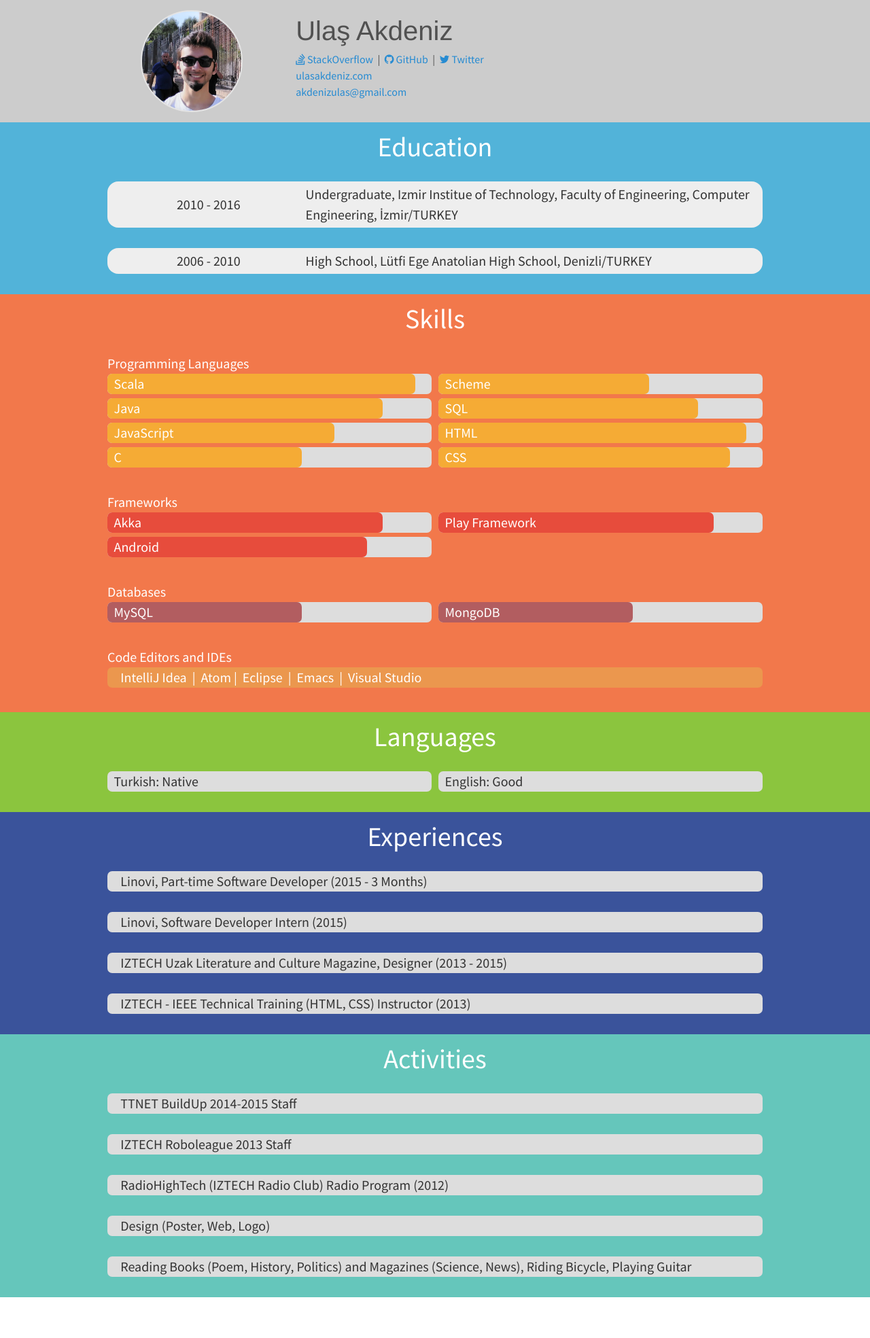
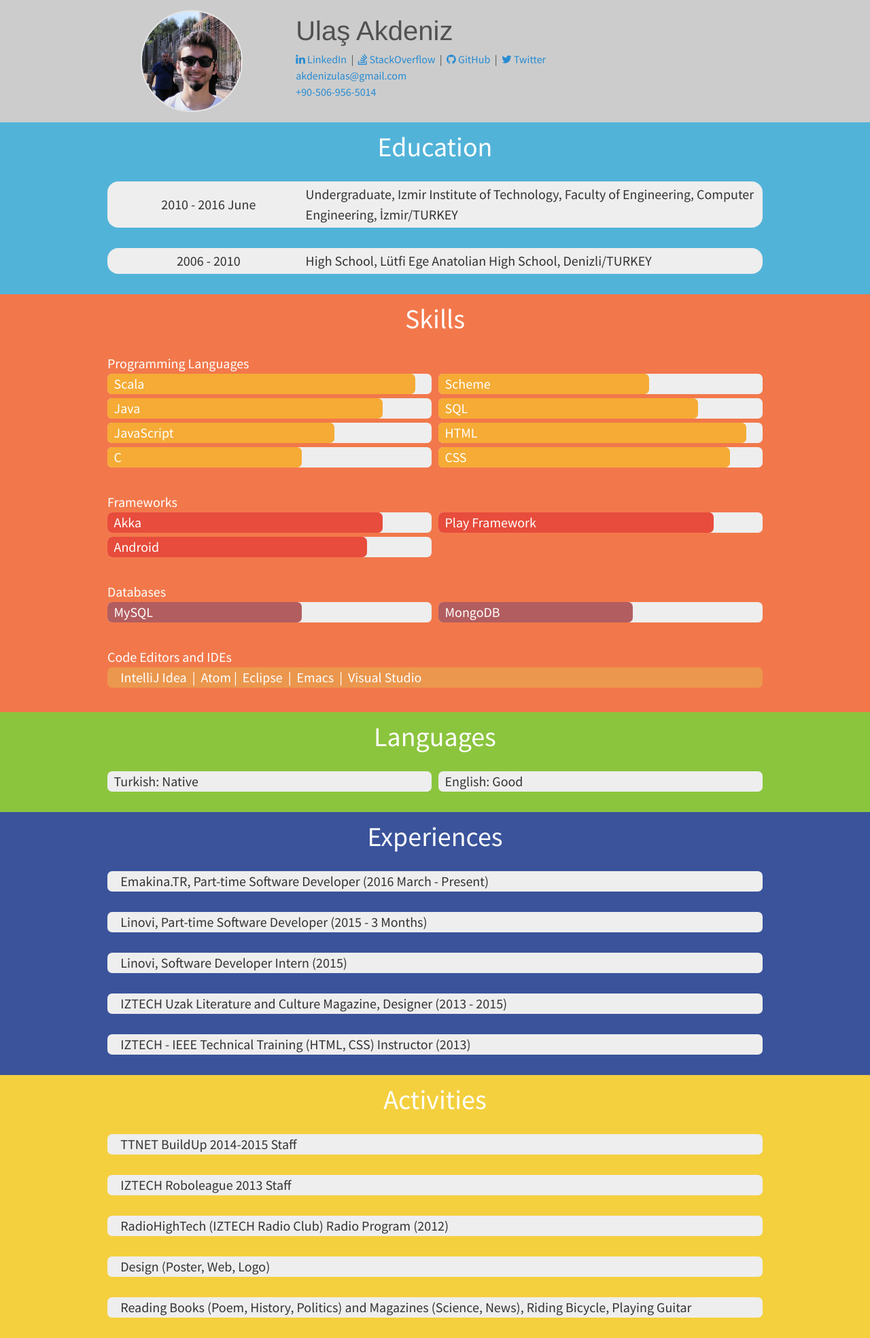
Before and after one commit to ulasakdeniz/ulasakdeniz.github.io, a Jekyll site: the page built from resume.html, in a window 1280 px wide. Shown: the whole page at 68% size. Built offline with Jekyll 4.4.1, drawn with Linux system fonts in a browser that asks for light colours.

Commit message:
minor changes

```diff
--- a/_config.yml
+++ b/_config.yml
@@ -1,6 +1,6 @@
 # Dependencies
 markdown:            kramdown
-highlighter:         pygments
+highlighter:         rouge
 
 # Permalinks
 permalink:           pretty
--- a/public/css/custom.css
+++ b/public/css/custom.css
@@ -149,14 +149,14 @@ body {
 }
 
 .lang {
-  background-color: #ddd;
+  background-color: #eee;
   border-radius: 7px;
   padding-left:2%;
   color: #333;
 }
 
 .lang-back {
-  background-color: #ddd;
+  background-color: #eee;
   border-radius: 7px;
   margin-bottom: 6px;
 }
@@ -196,14 +196,14 @@ body {
 }
 
 .experience .each-row {
-  background-color: #ddd;
+  background-color: #eee;
   border-radius: 7px;
   padding-left:2%;
   color: #333;
 }
 
 .activity {
-  background-color: #65C6BB;
+  background-color: #F4D03F;
 }
 
 .activity .row-info {
@@ -212,7 +212,7 @@ body {
 }
 
 .activity .each-row {
-  background-color: #ddd;
+  background-color: #eee;
   border-radius: 7px;
   padding-left:2%;
   color: #333;
--- a/resume.html
+++ b/resume.html
@@ -15,6 +15,8 @@ permalink: resume.html
         <div class="resume-name">Ulaş Akdeniz</div>
         <div class="links">
           <div>
+            <a target="_blank" href="http://linkedin.com/in/ulasakdeniz"><i class="fa fa-linkedin"></i>&nbsp;LinkedIn</a>
+            	&nbsp;&#124;&nbsp;
             <a target="_blank" href="http://stackoverflow.com/users/3671697/ulas"><i class="fa fa-stack-overflow"></i>&nbsp;StackOverflow</a>
             	&nbsp;&#124;&nbsp;
             <a target="_blank" href="https://github.com/ulasakdeniz"><i class="fa fa-github"></i>&nbsp;GitHub</a>
@@ -22,8 +24,8 @@ permalink: resume.html
             <a target="_blank" href="https://twitter.com/ulasakdeniz"><i class="fa fa-twitter"></i>&nbsp;Twitter</a>
           </div>
 
-          <div><a href="http://ulasakdeniz.com/">ulasakdeniz.com</a></div>
           <div><a href="mailto:akdenizulas@gmail.com">akdenizulas@gmail.com</a></div>
+          <div><a href="tel:+905069565014">+90-506-956-5014</a></div>
         </div>
       </div>
     </div>
@@ -33,8 +35,8 @@ permalink: resume.html
       <div class="section-title">Education</div>
       <div class="resume-info">
         <div class="each-row">
-          <div class="year">2010 - 2016</div>
-          <div class="row-info">Undergraduate, Izmir Institue of Technology, Faculty of Engineering, Computer Engineering, İzmir/TURKEY</div>
+          <div class="year">2010 - 2016 June</div>
+          <div class="row-info">Undergraduate, Izmir Institute of Technology, Faculty of Engineering, Computer Engineering, İzmir/TURKEY</div>
         </div>
         <div class="each-row">
           <div class="year">2006 - 2010</div>
@@ -129,7 +131,6 @@ permalink: resume.html
         </div>
       </div>
     </div>
-  </div>
   <div class="resume-body-container language">
     <div class="resume-body">
       <div class="section-title">Languages</div>
@@ -150,6 +151,7 @@ permalink: resume.html
       <div class="section-title">Experiences</div>
       <div class="resume-info">
         <div class="row-info">
+          <div class="each-row">Emakina.TR, Part-time Software Developer (2016 March - Present)</div>
           <div class="each-row">Linovi, Part-time Software Developer (2015 - 3 Months)</div>
           <div class="each-row">Linovi, Software Developer Intern (2015)</div>
           <div class="each-row">IZTECH Uzak Literature and Culture Magazine, Designer (2013 - 2015)</div>
```
